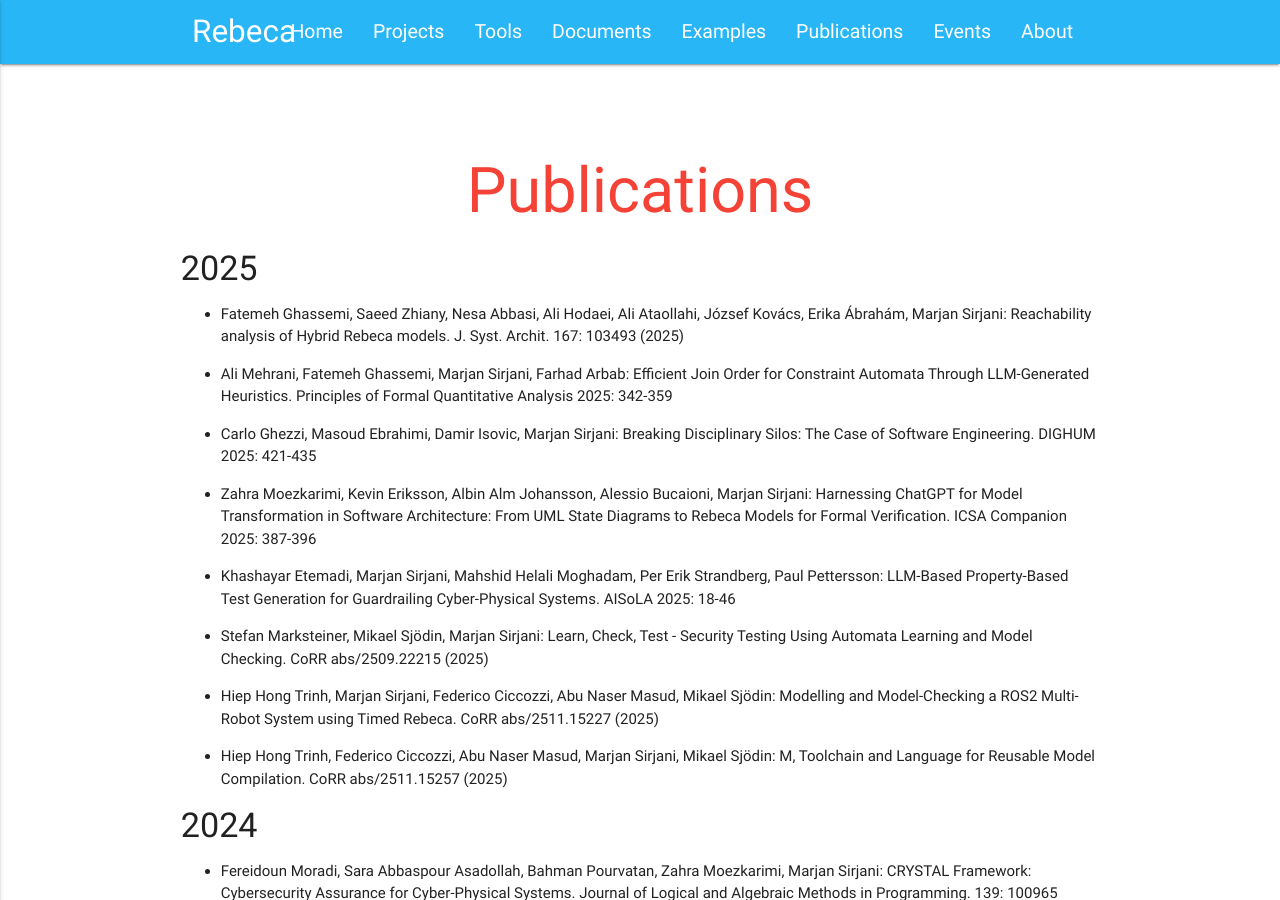
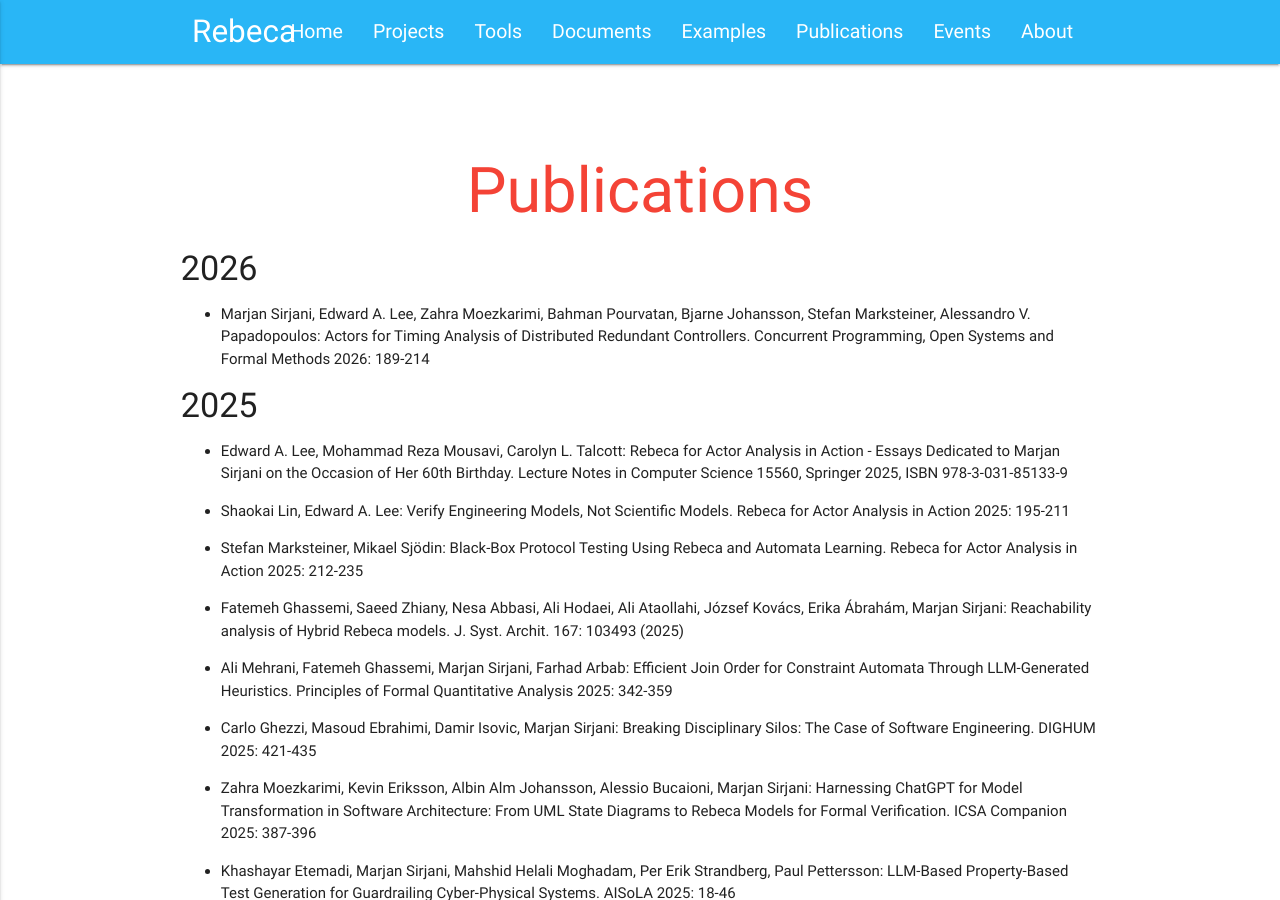
Before and after one commit to rebeca-lang/rebeca-lang.github.io, a Jekyll site: the page built from publications.md, in a window 1280 px wide and 900 px high. Built offline with Jekyll 4.4.1, drawn with Linux system fonts in a browser that asks for light colours.

Commit message:
Add 2026

```diff
--- a/publications.md
+++ b/publications.md
@@ -5,7 +5,18 @@ redirect_from: "/wiki/pmwiki.php/Rebeca/Publications"
 
 ---
 
+#### 2026
+
+- Marjan Sirjani, Edward A. Lee, Zahra Moezkarimi, Bahman Pourvatan, Bjarne Johansson, Stefan Marksteiner, Alessandro V. Papadopoulos: Actors for Timing Analysis of Distributed Redundant Controllers. Concurrent Programming, Open Systems and Formal Methods 2026: 189-214
+
+
 #### 2025
+
+- Edward A. Lee, Mohammad Reza Mousavi, Carolyn L. Talcott: Rebeca for Actor Analysis in Action - Essays Dedicated to Marjan Sirjani on the Occasion of Her 60th Birthday. Lecture Notes in Computer Science 15560, Springer 2025, ISBN 978-3-031-85133-9
+
+- Shaokai Lin, Edward A. Lee: Verify Engineering Models, Not Scientific Models. Rebeca for Actor Analysis in Action 2025: 195-211
+
+- 	Stefan Marksteiner, Mikael Sjödin: Black-Box Protocol Testing Using Rebeca and Automata Learning. Rebeca for Actor Analysis in Action 2025: 212-235
 
 - Fatemeh Ghassemi, Saeed Zhiany, Nesa Abbasi, Ali Hodaei, Ali Ataollahi, József Kovács, Erika Ábrahám, Marjan Sirjani:
 Reachability analysis of Hybrid Rebeca models. J. Syst. Archit. 167: 103493 (2025)
```
